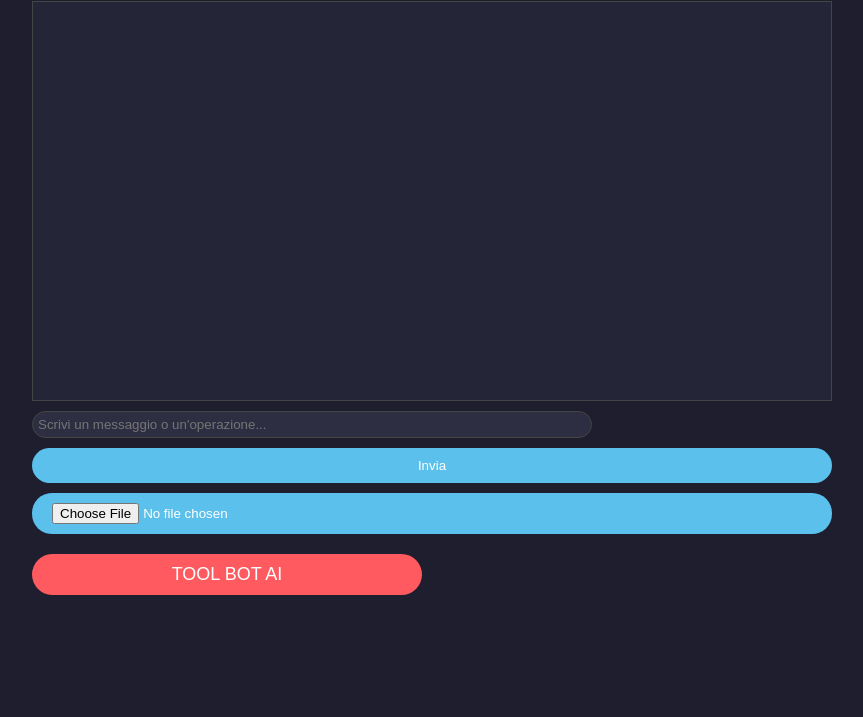
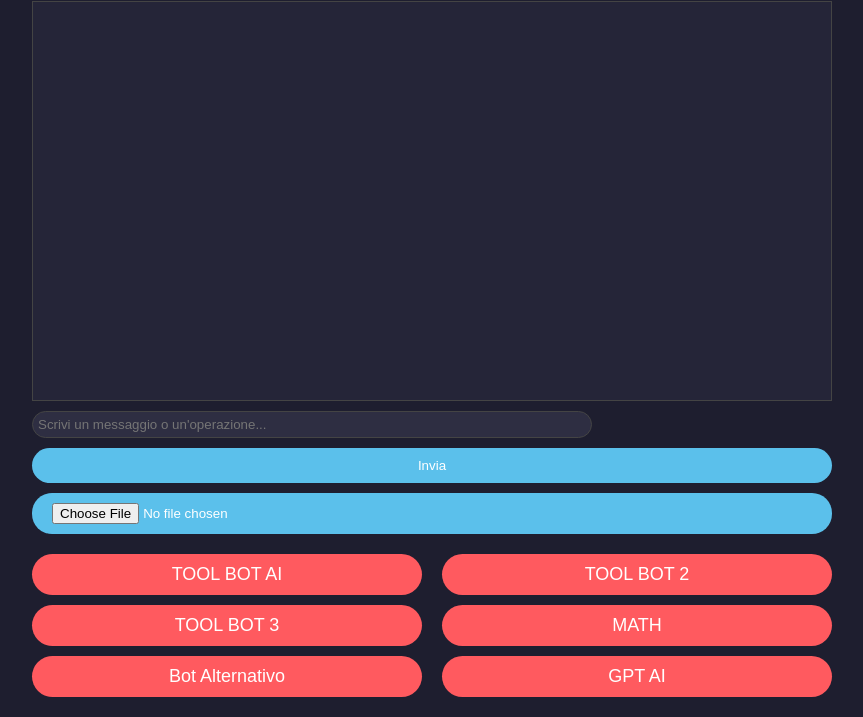
Before and after one commit to gfcshopsite/chabotai, a plain HTML site: page index.html in a window 1280 px wide. Shown: the part 99-816 px from the top of the page, without its empty margins (208-1071 px from the left). Drawn offline with Linux system fonts and the light colour scheme.

Commit message:
Update index.html

```diff
--- a/index.html
+++ b/index.html
@@ -28,6 +28,23 @@
     <button class="chatbot-link" onclick="window.location.href='https://math.bot/it/app/3e64fe1f522de132af39e1d9da526a5f';">
         TOOL BOT AI
     </button>
+    <button class="chatbot-link" onclick="window.location.href='https://mymathsolver.ai/it/app/d99ab4fccd1c3d49b91fc46ff1dda764';">
+        TOOL BOT 2
+    </button>
+    <button class="chatbot-link" onclick="window.location.href='https://math.now/it/app/d5b5cccfaa1f2d3fb960c9e1f1a8f85f';">
+        TOOL BOT 3
+    </button>
+    <button class="chatbot-link" onclick="window.location.href='https://math.now/it/app/d5b5cccfaa1f2d3fb960c9e1f1a8f85f';">
+        MATH
+   </button>
+    <button class="chatbot-link" onclick="window.location.href='https://www.hotbot.com/';">
+         Bot Alternativo
+    </button>
+    <button class="chatbot-link" onclick="window.location.href='https://math-gpt.org/';">
+        GPT AI
+    </button>
+
+</div>
 
     <script>
         const chatContainer = document.getElementById('chat-container');
```
